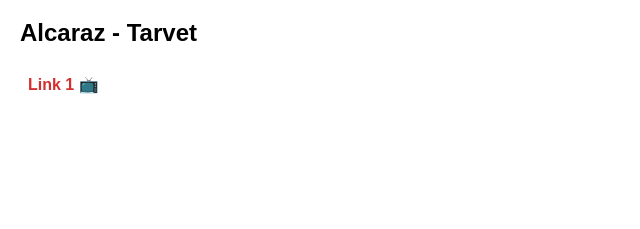
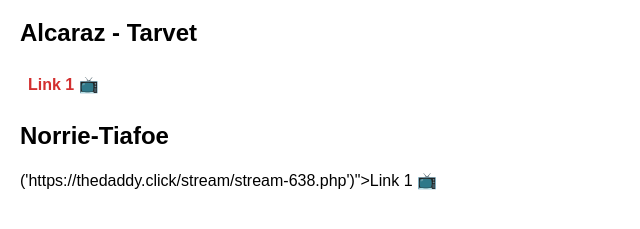
Before and after one commit to pao133333333/-Live, a plain HTML site: page index.html in a window 1280 px wide. Shown: the part 61-290 px from the top of the page, without its empty margins (0-640 px from the left). Drawn offline with Linux system fonts and the light colour scheme.

Commit message:
Update index.html

```diff
--- a/index.html
+++ b/index.html
@@ -38,8 +38,10 @@
 
 <div>
   <a onclick="loadStream('https://thedaddy.click/stream/stream-638.php')">Link 1 📺</a>
-
-
+ <h2>  Norrie-Tiafoe </h2>
+<div>
+  ('https://thedaddy.click/stream/stream-638.php')">Link 1 📺</a>
+  <a onclick="loadStream
 <iframe id="stream" allowfullscreen></iframe>
 
 <script>
```
